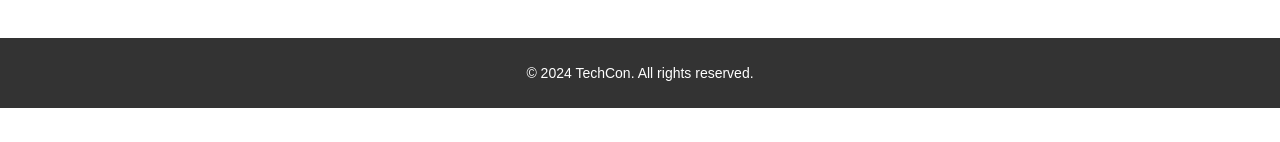
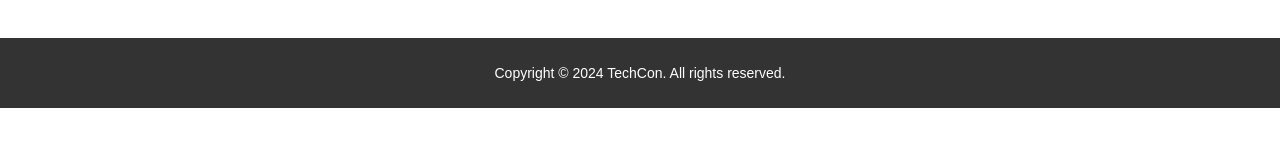
Before and after one commit to ilemonaphilip/TechCon_HTML, a plain HTML site: page techcon_website/schedule.html in a window 1280 px wide. Shown: the part 655-797 px from the top of the page. Drawn offline with Linux system fonts and the light colour scheme.

Commit message:
Update schedule.html

```diff
--- a/techcon_website/schedule.html
+++ b/techcon_website/schedule.html
@@ -116,7 +116,7 @@
         </section>
     </main>
     <footer>
-        <p>&copy; 2024 TechCon. All rights reserved.</p>
+        <p>Copyright &copy; 2024 TechCon. All rights reserved.</p>
     </footer>
 </body>
 </html>
```
